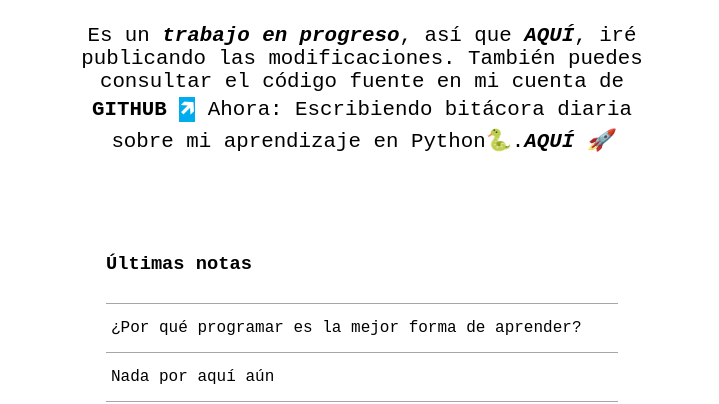
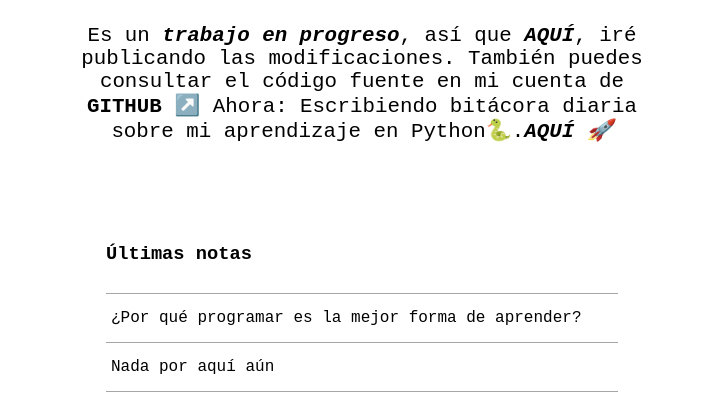
Before and after one commit to Motorbuzzard880/Personal-blog, a plain HTML site: page index.html in a window 1280 px wide. Shown: the part 348-752 px from the top of the page, without its empty margins (278-997 px from the left). Drawn offline with Linux system fonts and the light colour scheme.

Commit message:
modificado flecha y link github

```diff
--- a/index.html
+++ b/index.html
@@ -20,7 +20,7 @@
             <p class="parrafo-2">Es un <span class="progress">trabajo en progreso</span>, así que <a
                     href="cambios.html"><span class="aqui">AQUÍ</span></a>, iré publicando las modificaciones. También
                 puedes consultar el código fuente en mi cuenta de <a href="https://github.com/Motorbuzzard880/Personal-blog"
-                    target="_blank" class="github">GITHUB <span class="arrow">🡵</span></a>  Ahora: Escribiendo bitácora diaria sobre mi aprendizaje en Python🐍.<a href="https://github.com/Motorbuzzard880/Python-learning-journal"
+                    target="_blank" class="github">GITHUB ↗️</a>  Ahora: Escribiendo bitácora diaria sobre mi aprendizaje en Python🐍.<a href="https://github.com/Motorbuzzard880/mi-ruta-python-dev"
                     target="_blank" class="github"><span class="aqui">AQUÍ 🚀</span></a></p>
         </div>
         <section>
--- a/styles.css
+++ b/styles.css
@@ -96,12 +96,6 @@ a {
     justify-content: space-evenly;
     font-size: 1.3rem;
     text-align: center;
-}
-
-.arrow /*span */{
-    background-color: #00acee;
-    color:#ffffff;
-    padding: 1px;
 }
 
 .github /*span */{
```
